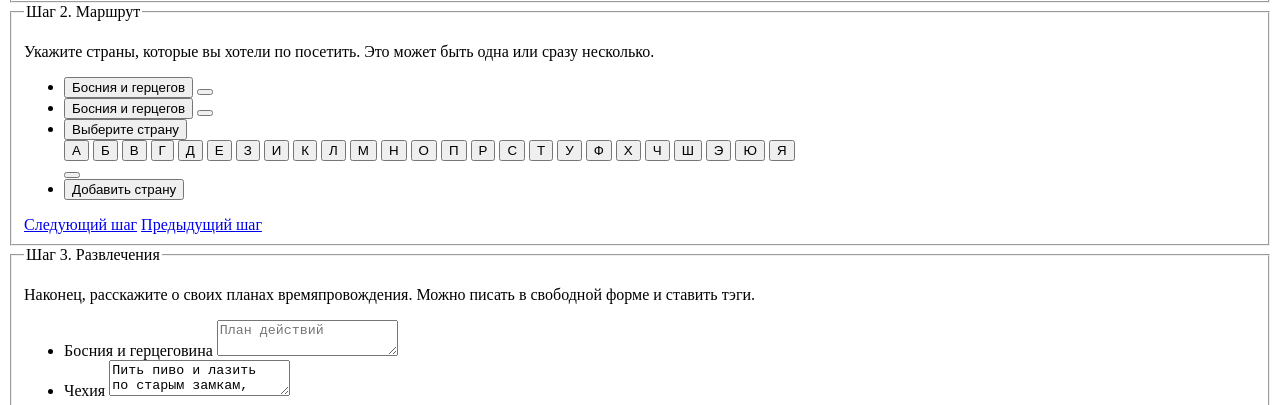
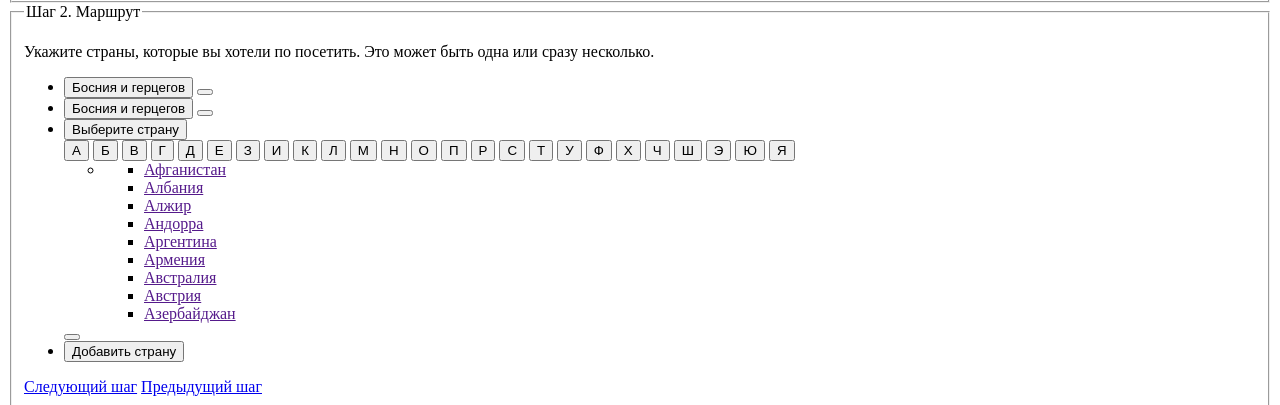
Before and after one commit to AntonTarabaev/902537-pognali-18, a website: page source/form.html in a window 1280 px wide. Shown: the part 1595-2000 px from the top of the page. Drawn offline with Linux system fonts and the light colour scheme.

Commit message:
fast fix

```diff
--- a/source/form.html
+++ b/source/form.html
@@ -317,6 +317,7 @@
               </li>
               <li class="routes__item">
                 <button class="routes__select" type="button">Выберите страну</button>
+                <div class="routes__alphabeth-wrapper">
                   <div class="routes__alphabeth alphabeth-btns">
                     <button class="alphabeth-btns__btn alphabeth-btns__btn--active">А</button>
                     <button class="alphabeth-btns__btn">Б</button>
@@ -343,6 +344,41 @@
                     <button class="alphabeth-btns__btn">Э</button>
                     <button class="alphabeth-btns__btn">Ю</button>
                     <button class="alphabeth-btns__btn">Я</button>
+                  </div>
+                  <ul class="routes__contry-list country-list">
+                    <li class="country-list__item country-list__item--shown">
+                      <ul class="country-list__list-by-letter">
+                        <li class="country-list__letter-item">
+                          <a class="country-list__link" href="">Афганистан</a>
+                        </li>
+                        <li class="country-list__letter-item">
+                          <a class="country-list__link" href="">Албания</a>
+                        </li>
+                        <li class="country-list__letter-item">
+                          <a class="country-list__link" href="">Алжир</a>
+                        </li>
+                        <li class="country-list__letter-item">
+                          <a class="country-list__link" href="">Андорра</a>
+                        </li>
+                        <li class="country-list__letter-item">
+                          <a class="country-list__link" href="">Аргентина</a>
+                        </li>
+                        <li class="country-list__letter-item">
+                          <a class="country-list__link" href="">Армения</a>
+                        </li>
+                        <li class="country-list__letter-item">
+                          <a class="country-list__link" href="">Австралия</a>
+                        </li>
+                        <li class="country-list__letter-item">
+                          <a class="country-list__link" href="">Австрия</a>
+                        </li>
+                        <li class="country-list__letter-item">
+                          <a class="country-list__link" href="">Азербайджан</a>
+                        </li>
+                      </ul>
+                    </li>
+                    <!--Добавить остальные буквы-->
+                  </ul>
                 </div>
                 <button class="routes__remove" aria-label="Удалить страну"></button>
               </li>
```
Lines whose indentation alone changed are shown as unchanged.
